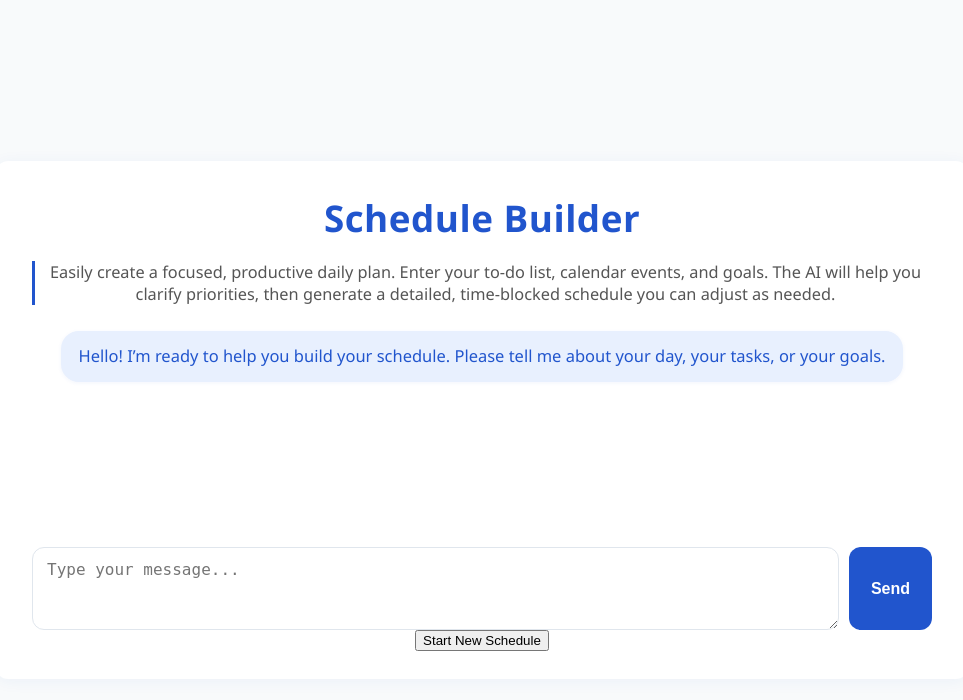
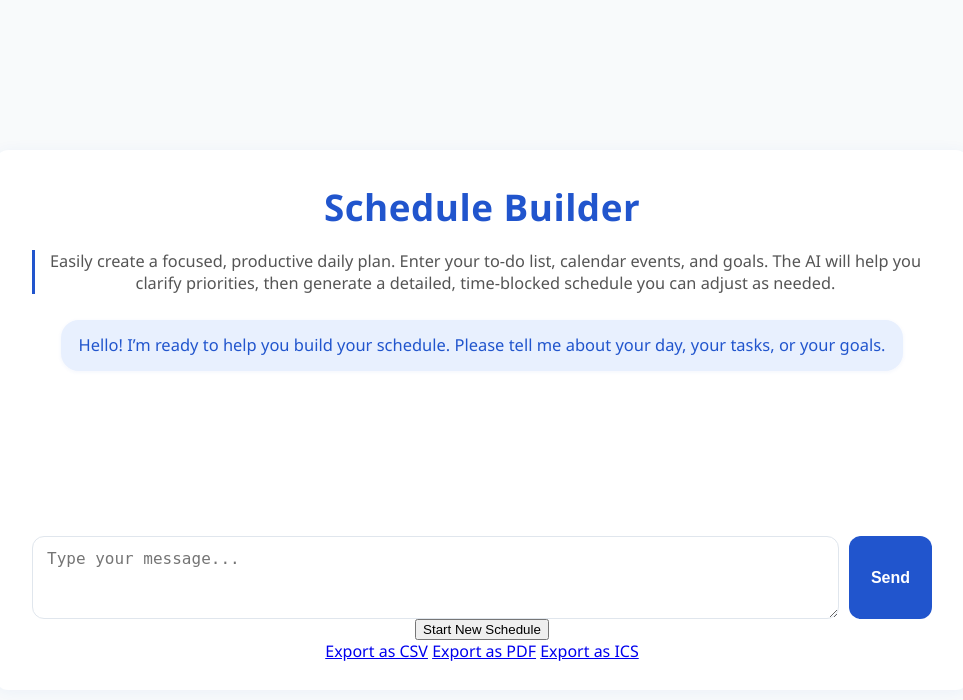
Before and after one commit to zta5056/projectmanagementassistant, a Flask app: page /schedule_builder in a window 1280 px wide. Shown: the top 700 px of the page, without its empty margins (158-1121 px from the left). Run offline with Flask 2, Linux system fonts and the light colour scheme.

Commit message:
Update chat.html
Added export buttons

```diff
--- a/templates/chat.html
+++ b/templates/chat.html
@@ -18,6 +18,13 @@
             <button id="send-btn" type="button">Send</button>
         </div>
         <button id="reset-btn" type="button">Start New Schedule</button>
+        <div class="export-buttons">
+            <a href="/export/{{ prompt_name }}/csv" class="btn" target="_blank">Export as CSV</a>
+            <a href="/export/{{ prompt_name }}/pdf" class="btn" target="_blank">Export as PDF</a>
+            {% if prompt_name == "schedule_builder" %}
+                <a href="/export/schedule_builder/ics" class="btn" target="_blank">Export as ICS</a>
+            {% endif %}
+        </div>
     </div>
     <script>
         function addMessage(content, sender) {
```
